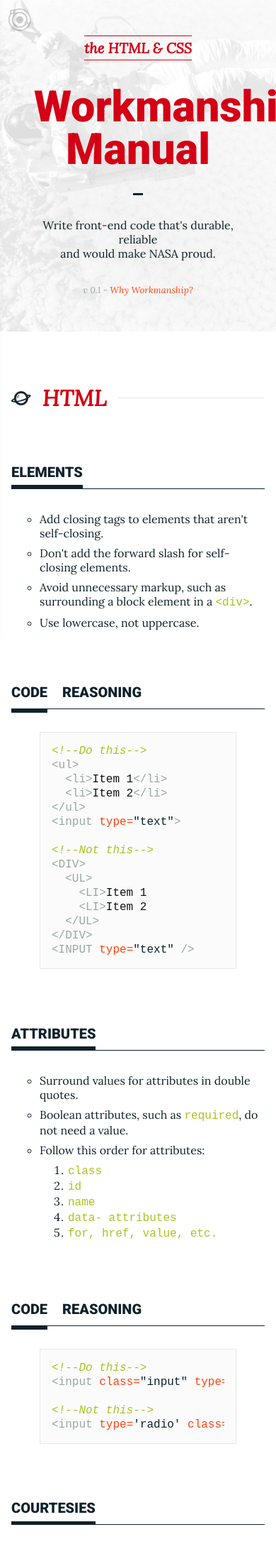
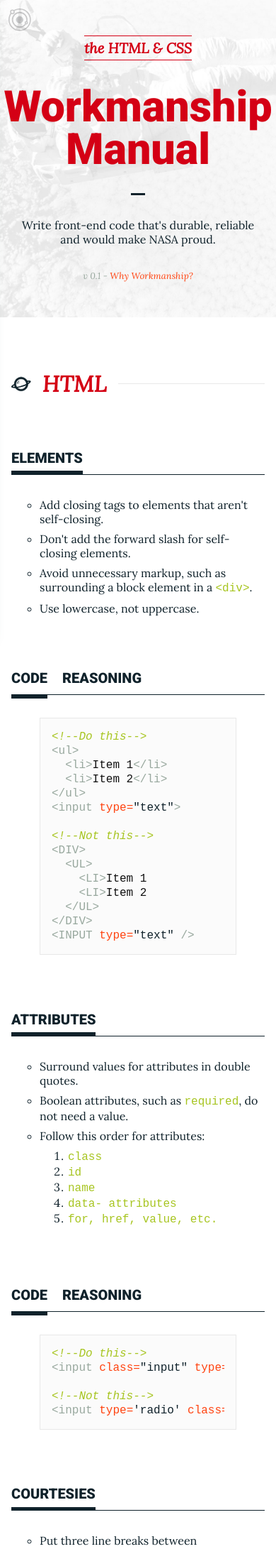
Before and after one commit to mfouquet/workmanship, a Jekyll site: the page built from index.html, in a window 390 px wide. Shown: the top 2182 px of the page at 71% size. Built offline with Jekyll 4.4.1, drawn with Linux system fonts in a browser that asks for light colours; nearby versions of some CDN libraries.

Commit message:
Fix display of header on mobile sizes

```diff
--- a/_sass/_site.scss
+++ b/_sass/_site.scss
@@ -252,7 +252,7 @@ a {
 
 .header {
   height: 100%;
-  padding: 3rem;
+  padding: 3rem 0;
   margin-bottom: 3rem;
   color: $red;
   text-align: center;
```
